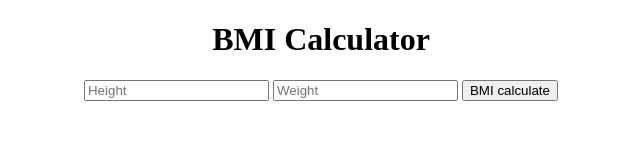
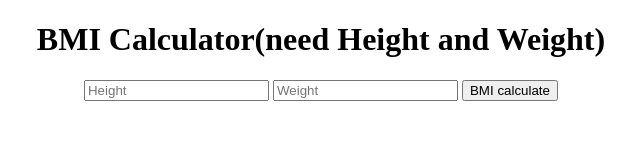
Before and after one commit to Binu42/checkgit, a website: page bmiCalculator.html in a window 1280 px wide. Shown: the whole page, without its empty margins (319-959 px from the left). Drawn offline with Linux system fonts and the light colour scheme.

Commit message:
Modified html

```diff
--- a/bmiCalculator.html
+++ b/bmiCalculator.html
@@ -8,7 +8,7 @@
 </head>
 <body>
 
-    <h1 style="text-align: center">BMI Calculator</h1>
+    <h1 style="text-align: center">BMI Calculator(need Height and Weight)</h1>
     <form action="/bmiCalculator" method="POST" style="text-align: center">
         <input type="text" name="height" placeholder="Height">
         <input type="text" name="weight" placeholder="Weight">
```
Also changed, not shown: index.html (+1 -1 lines).
